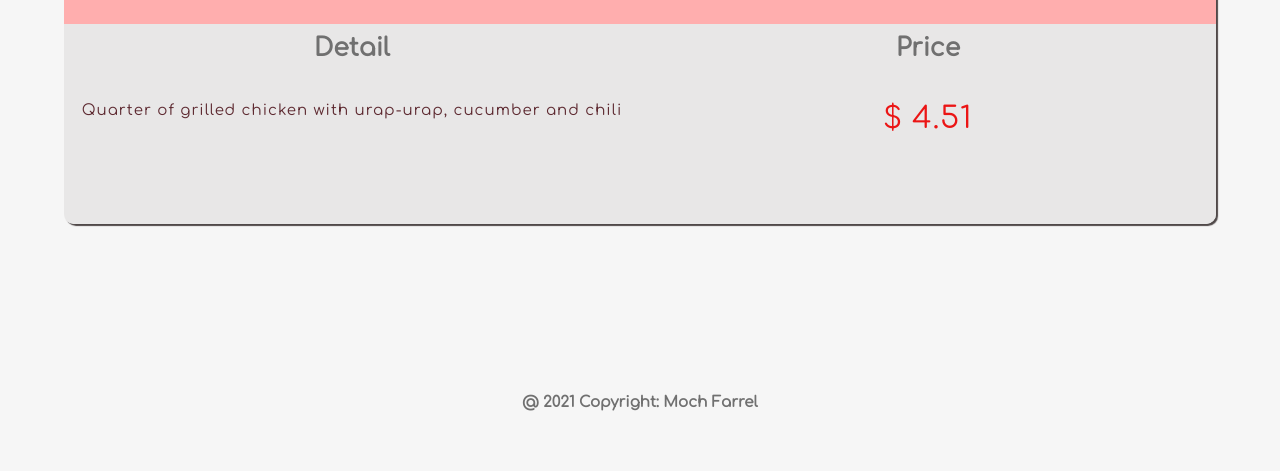
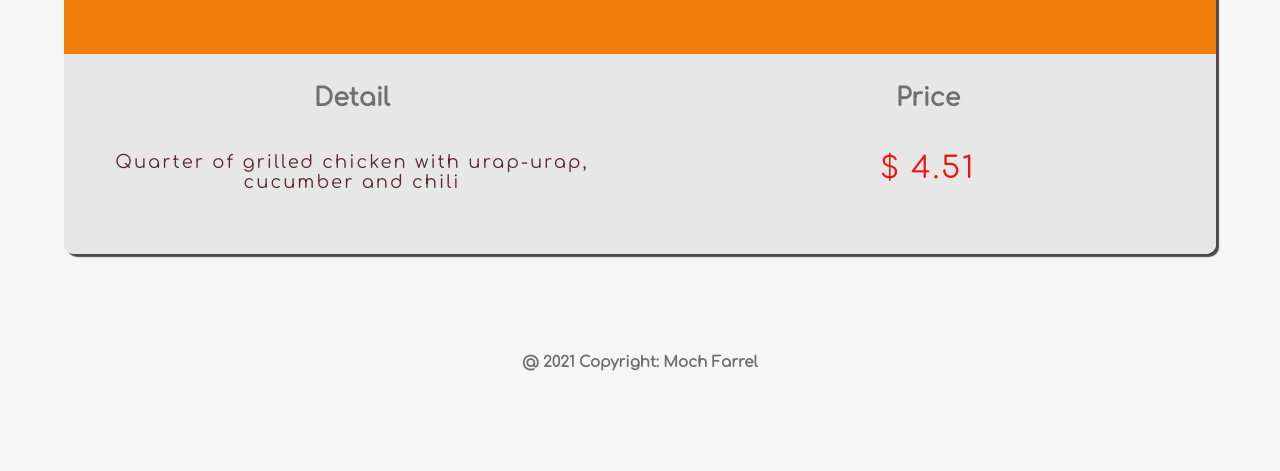
Before and after one commit to mochfarrel06/mochfarrel06.github.io, a PHP site: page /buying.html in a window 1280 px wide. Shown: the part 1852-2323 px from the top of the page. After the commit the page ends 2223 px from the top, so only its background shows below. Run offline with PHP 8.4, Linux system fonts and the light colour scheme.

Commit message:
memodifikasi buying.html

```diff
--- a/css/stylebuying.css
+++ b/css/stylebuying.css
@@ -126,6 +126,8 @@ section .makanan{
 
 section .makanan .logo{
     text-align: center;
+    margin-top: 20px;
+    margin-bottom: 40px;
 }
 
 section .makanan .logo h2{
@@ -145,7 +147,7 @@ section .makanan .logo h2{
     width: 100%;
     border-radius: 10px;
     overflow: hidden;
-    box-shadow: 2px 2px 1px #504949;
+    box-shadow: 3px 3px 1px #504949;
     margin-bottom: 100px;
 }
 
@@ -155,11 +157,11 @@ section .makanan .logo h2{
     display: flex;
     justify-content: space-around;
     align-items: center;
-    background-color: #FFAEAE;
+    background-color: #F27E0B;
 }
 
 .header img{
-    width: 150px;
+    max-width: 120px;
 }
 
 .header .satu,
@@ -173,7 +175,7 @@ section .makanan .logo h2{
     background-color: #E8E7E7;
     display: flex;
     /* justify-content: center; */
-    padding-top: 10px;
+    padding-top: 30px;
     box-sizing: border-box;
     font-family: 'Comfortaa', cursive;
 }
@@ -195,9 +197,9 @@ h4{
 }
 
 p{
-    font-size: 15px;
+    font-size: 18px;
     color: #5E2A31;
-    letter-spacing: 1px;
+    letter-spacing: 2px;
     word-wrap: initial;
     text-align: center;
 }
@@ -210,9 +212,8 @@ p{
 
 /* Footer */
 footer{
-    padding: 20px;
     text-align: center;
-    margin-top: 50px;
+    height: 40px;
 }
 
 footer h4{
@@ -265,7 +266,7 @@ footer h4{
     }
 
     p{
-        font-size: 15px;
+        font-size: 14px;
     }
 
     .price p{
@@ -302,6 +303,10 @@ footer h4{
         transform: translateX(0);
     }
 
+    .card .header{
+        height: 130px;
+    }
+
     .header img{
         width: 70px;
     }
@@ -313,7 +318,7 @@ footer h4{
     }
 
     p{
-        font-size: 13px;
+        font-size: 12px;
     }
 
     section{
```
